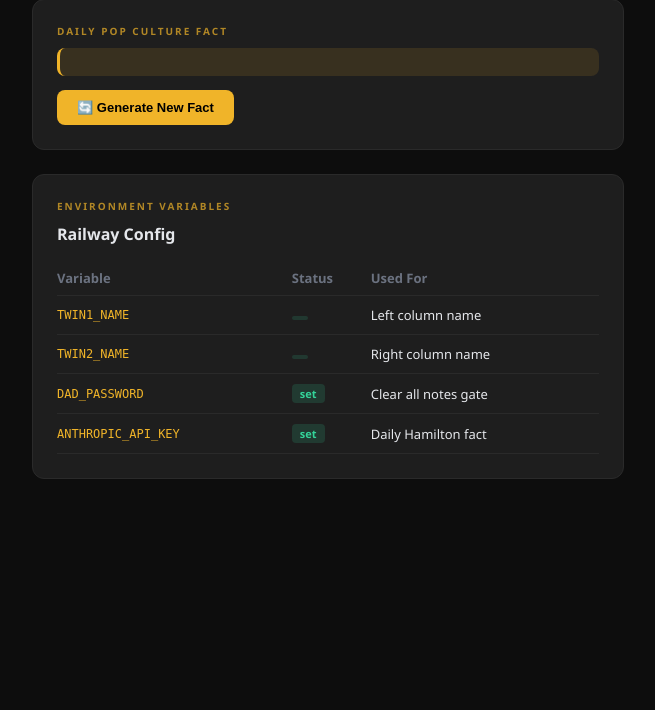
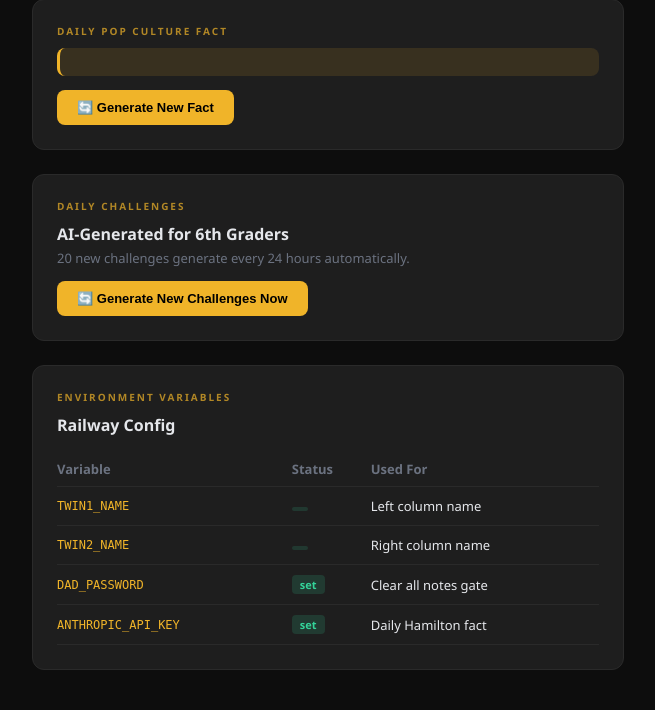
Before and after one commit to papjamzzz/twin-hub, a Flask app: template templates/admin.html in a window 1280 px wide. Shown: the part 184-894 px from the top of the page, without its empty margins (312-967 px from the left). Before the commit the page ends 663 px from the top, so only its background shows below. Run offline with Flask 3, Linux system fonts and the light colour scheme; the template is opened without the code that fills it, so the values that code supplies are empty.

Commit message:
AI-generated 6th grade challenges, refresh daily
Haiku generates 20 fresh challenges every 24h for tween girls.
Falls back to static JSON if API unavailable.
Admin panel gets a manual refresh button.

Co-Authored-By: Claude Sonnet 4.6 <noreply@anthropic.com>

```diff
--- a/app.py
+++ b/app.py
@@ -8,7 +8,8 @@ app = Flask(__name__)
 
 DB_PATH = os.path.join(os.path.dirname(__file__), 'data', 'hub.db')
 DAILY_FACT_PATH = os.path.join(os.path.dirname(__file__), 'data', 'daily_fact.json')
-CHALLENGES_PATH = os.path.join(os.path.dirname(__file__), 'challenges.json')
+CHALLENGES_PATH      = os.path.join(os.path.dirname(__file__), 'challenges.json')
+CHALLENGES_CACHE_PATH = os.path.join(os.path.dirname(__file__), 'data', 'challenges_cache.json')
 
 TWIN1_NAME = os.getenv('TWIN1_NAME', 'Lumi')
 TWIN2_NAME = os.getenv('TWIN2_NAME', 'Sloany')
@@ -70,7 +71,47 @@ def get_daily_fact():
     with open(DAILY_FACT_PATH, 'w') as f:
         json.dump({'fact': fact, 'timestamp': time.time()}, f)
 
-    return fact
+
+def get_challenges():
+    os.makedirs(os.path.dirname(CHALLENGES_CACHE_PATH), exist_ok=True)
+
+    if os.path.exists(CHALLENGES_CACHE_PATH):
+        with open(CHALLENGES_CACHE_PATH) as f:
+            cached = json.load(f)
+        if time.time() - cached.get('timestamp', 0) < 86400:
+            return cached['challenges']
+
+    try:
+        import anthropic
+        client = anthropic.Anthropic(api_key=os.getenv('ANTHROPIC_API_KEY'))
+        msg = client.messages.create(
+            model='claude-haiku-4-5-20251001',
+            max_tokens=600,
+            messages=[{
+                'role': 'user',
+                'content': (
+                    'Generate 20 fun, creative challenges for two 6th-grade girls (age 11-12). '
+                    'Mix it up: singing, dancing, drawing, writing, trivia, dares, games, '
+                    'impressions, storytelling, TikTok-style challenges — things tweens actually love. '
+                    'Keep every challenge short (under 12 words), action-oriented, and age-appropriate. '
+                    'Return ONLY a JSON array of strings, no numbering, no extra text. Example: '
+                    '["Do your best Sabrina Carpenter impression", "Draw your dream bedroom in 60 seconds"]'
+                )
+            }]
+        )
+        raw = msg.content[0].text.strip()
+        # parse just the array
+        start, end = raw.index('['), raw.rindex(']') + 1
+        titles = json.loads(raw[start:end])
+        challenges = [{'id': i + 1, 'title': t} for i, t in enumerate(titles[:20])]
+    except Exception:
+        with open(CHALLENGES_PATH) as f:
+            challenges = json.load(f)
+
+    with open(CHALLENGES_CACHE_PATH, 'w') as f:
+        json.dump({'challenges': challenges, 'timestamp': time.time()}, f)
+
+    return challenges
 
 
 @app.route('/')
@@ -85,18 +126,13 @@ def index():
             (TWIN2_NAME,)
         ).fetchall()
 
-    fact = get_daily_fact()
-
-    with open(CHALLENGES_PATH) as f:
-        challenges = json.load(f)
-
     return render_template('index.html',
         twin1=TWIN1_NAME,
         twin2=TWIN2_NAME,
         notes_1=notes_1,
         notes_2=notes_2,
-        fact=fact,
-        challenges=challenges
+        fact=get_daily_fact(),
+        challenges=get_challenges()
     )
 
 
@@ -130,10 +166,8 @@ def _pedal_ctx(who):
             'SELECT * FROM notes WHERE author = ? ORDER BY timestamp DESC LIMIT 30',
             (author,)
         ).fetchall()
-    with open(CHALLENGES_PATH) as f:
-        challenges = json.load(f)
     return dict(cfg=cfg, who=who, author=author, notes=notes,
-                challenges=challenges, fact=get_daily_fact())
+                challenges=get_challenges(), fact=get_daily_fact())
 
 
 @app.route('/lumi')
@@ -185,6 +219,13 @@ def refresh_fact():
     return jsonify({'fact': get_daily_fact()})
 
 
+@app.route('/admin/refresh-challenges', methods=['POST'])
+def refresh_challenges():
+    if os.path.exists(CHALLENGES_CACHE_PATH):
+        os.remove(CHALLENGES_CACHE_PATH)
+    return jsonify({'challenges': get_challenges()})
+
+
 if __name__ == '__main__':
     init_db()
     port = int(os.getenv('PORT', 5567))
--- a/templates/admin.html
+++ b/templates/admin.html
@@ -76,6 +76,14 @@
     <button class="btn btn-gold" id="refresh-btn" onclick="refreshFact()">🔄 Generate New Fact</button>
   </div>
 
+  <!-- CHALLENGES -->
+  <div class="card">
+    <div class="card-label">Daily Challenges</div>
+    <div class="card-title" style="margin-bottom:4px;">AI-Generated for 6th Graders</div>
+    <p style="font-size:13px;color:var(--muted);margin-bottom:0;">20 new challenges generate every 24 hours automatically.</p>
+    <button class="btn btn-gold" id="refresh-challenges-btn" onclick="refreshChallenges()" style="margin-top:14px;">🔄 Generate New Challenges Now</button>
+  </div>
+
   <!-- ENV STATUS -->
   <div class="card">
     <div class="card-label">Environment Variables</div>
@@ -107,6 +115,19 @@
 </div>
 
 <script>
+async function refreshChallenges() {
+  const btn = document.getElementById('refresh-challenges-btn');
+  btn.disabled = true;
+  btn.textContent = 'Generating…';
+  try {
+    await fetch('/admin/refresh-challenges', { method: 'POST' });
+    btn.textContent = '✓ Done — reload the pedal pages to see them';
+  } catch(e) {
+    btn.textContent = 'Error — check ANTHROPIC_API_KEY';
+    btn.disabled = false;
+  }
+}
+
 async function refreshFact() {
   const btn = document.getElementById('refresh-btn');
   const factEl = document.getElementById('fact-text');
```
